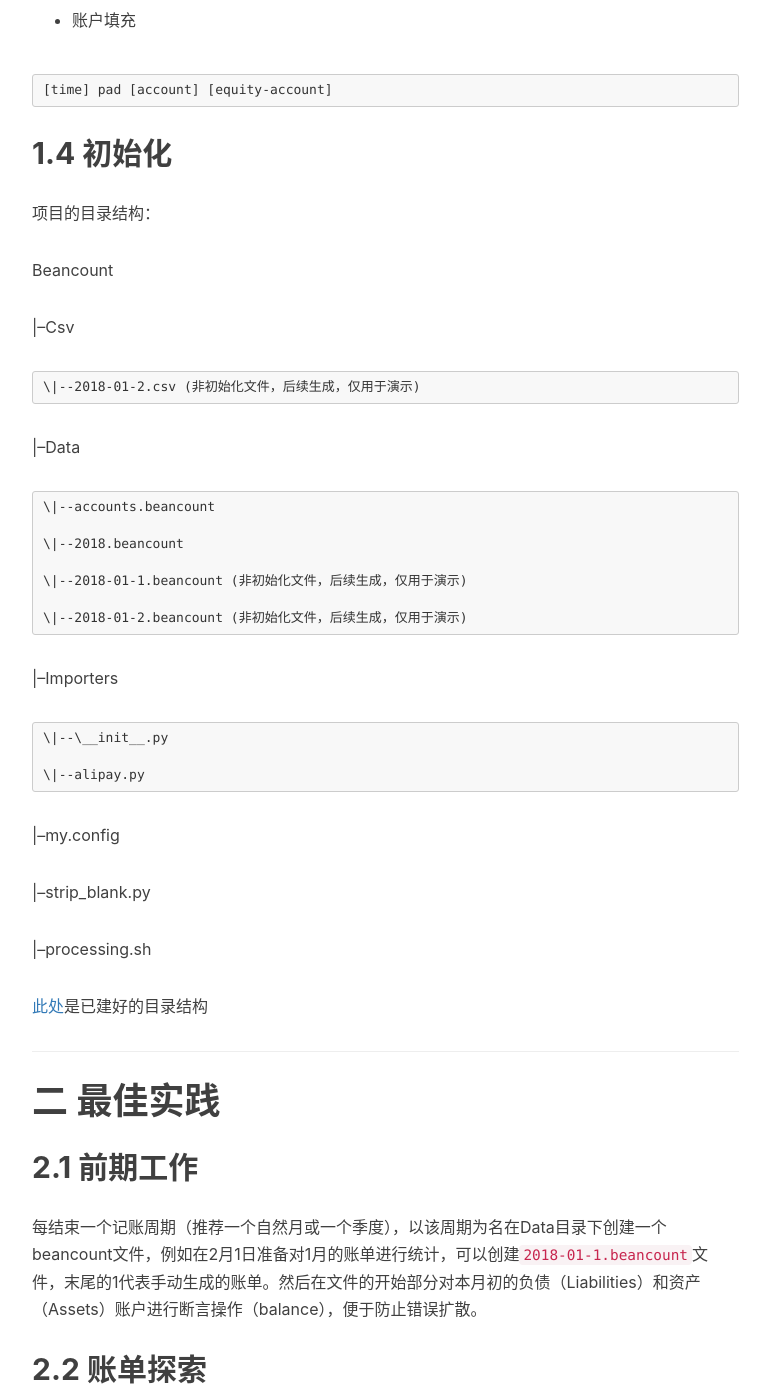
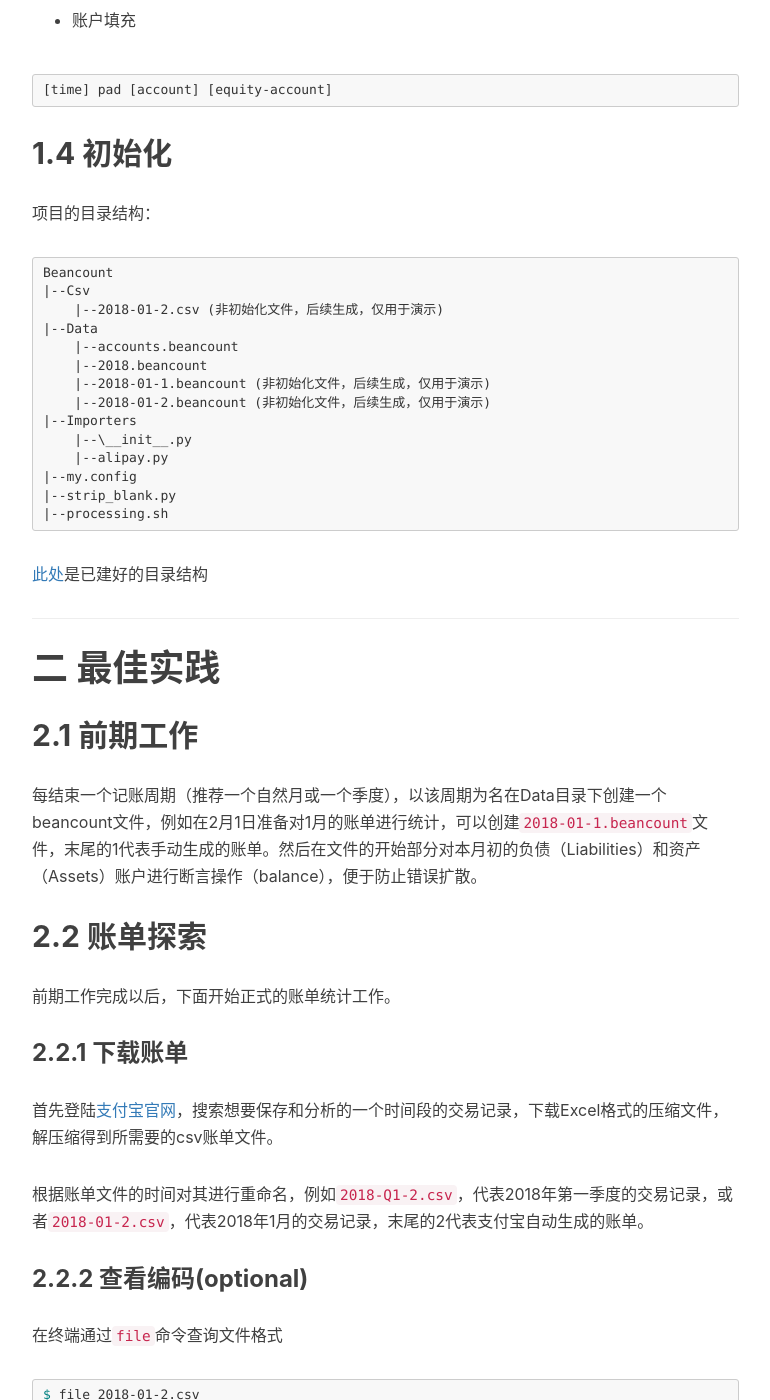
Before and after one commit to lidongchao/lidongchao.github.io, a Jekyll site: the page built from _posts/2018-04-18-has_header_in_csv_Sniffer.markdown, in a window 1280 px wide and 1400 px high, scrolled down 1681 px. Shown: the whole window, without its empty margins (233-1003 px from the left). Built offline with Jekyll 4.4.1, drawn with Linux system fonts in a browser that asks for light colours; nearby versions of some CDN libraries; comment, search, counter and statistics services are not loaded.

Commit message:
optimize again

````diff
--- a/_posts/2018-04-18-has_header_in_csv_Sniffer.markdown
+++ b/_posts/2018-04-18-has_header_in_csv_Sniffer.markdown
@@ -67,34 +67,22 @@ pip install fava
 
 项目的目录结构：
 
+```
 Beancount
-
-\|--Csv
-
-    \|--2018-01-2.csv (非初始化文件，后续生成，仅用于演示)
-
-\|--Data
-
-    \|--accounts.beancount
-
-    \|--2018.beancount
-
-    \|--2018-01-1.beancount (非初始化文件，后续生成，仅用于演示)
-
-    \|--2018-01-2.beancount (非初始化文件，后续生成，仅用于演示)
-
-\|--Importers
-
-    \|--\__init__.py
-
-    \|--alipay.py
-
-\|--my.config
-
-\|--strip_blank.py
-
-\|--processing.sh
-
+|--Csv
+    |--2018-01-2.csv (非初始化文件，后续生成，仅用于演示)
+|--Data
+    |--accounts.beancount
+    |--2018.beancount
+    |--2018-01-1.beancount (非初始化文件，后续生成，仅用于演示)
+    |--2018-01-2.beancount (非初始化文件，后续生成，仅用于演示)
+|--Importers
+    |--\__init__.py
+    |--alipay.py
+|--my.config
+|--strip_blank.py
+|--processing.sh
+```
 
 [此处](https://github.com/lidongchao/BeancountSample)是已建好的目录结构
 
````
